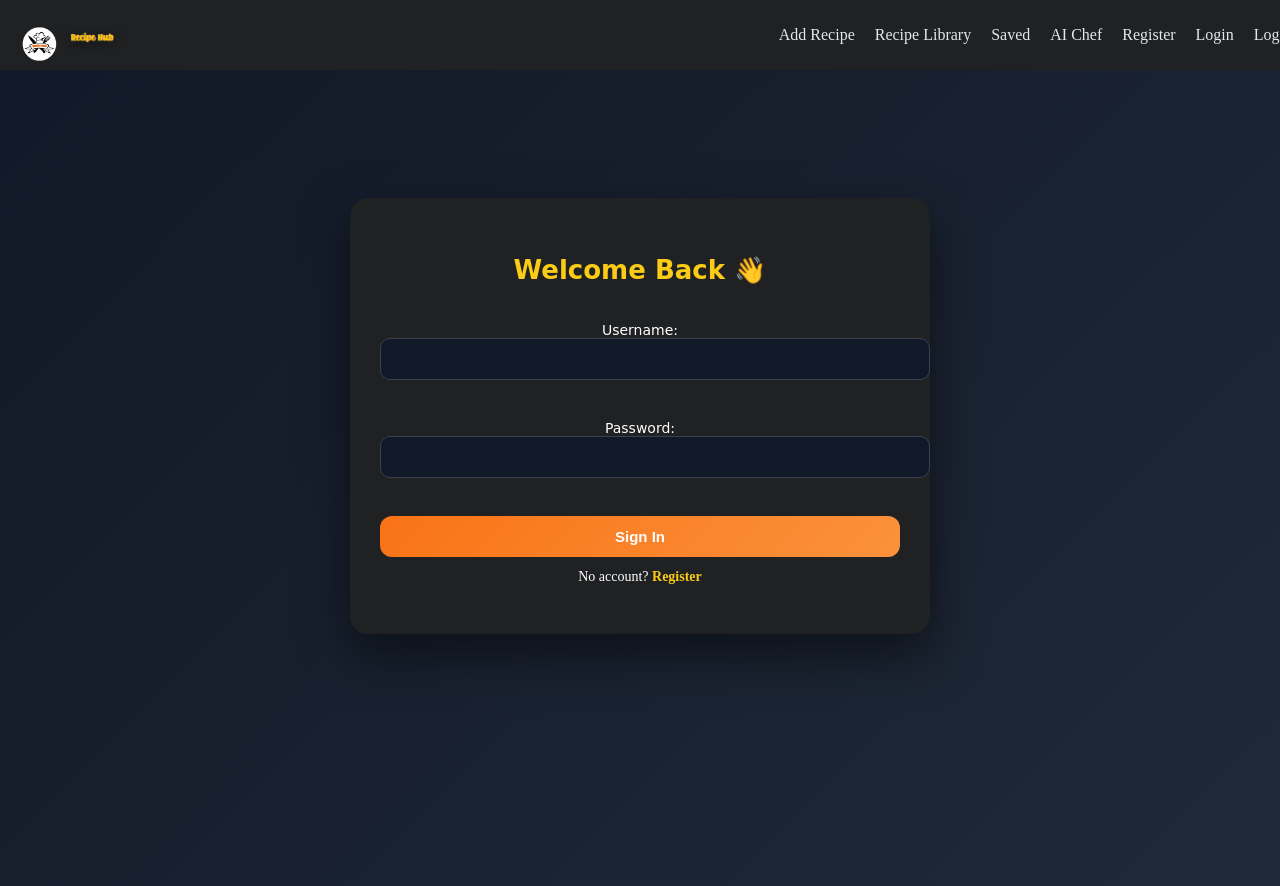
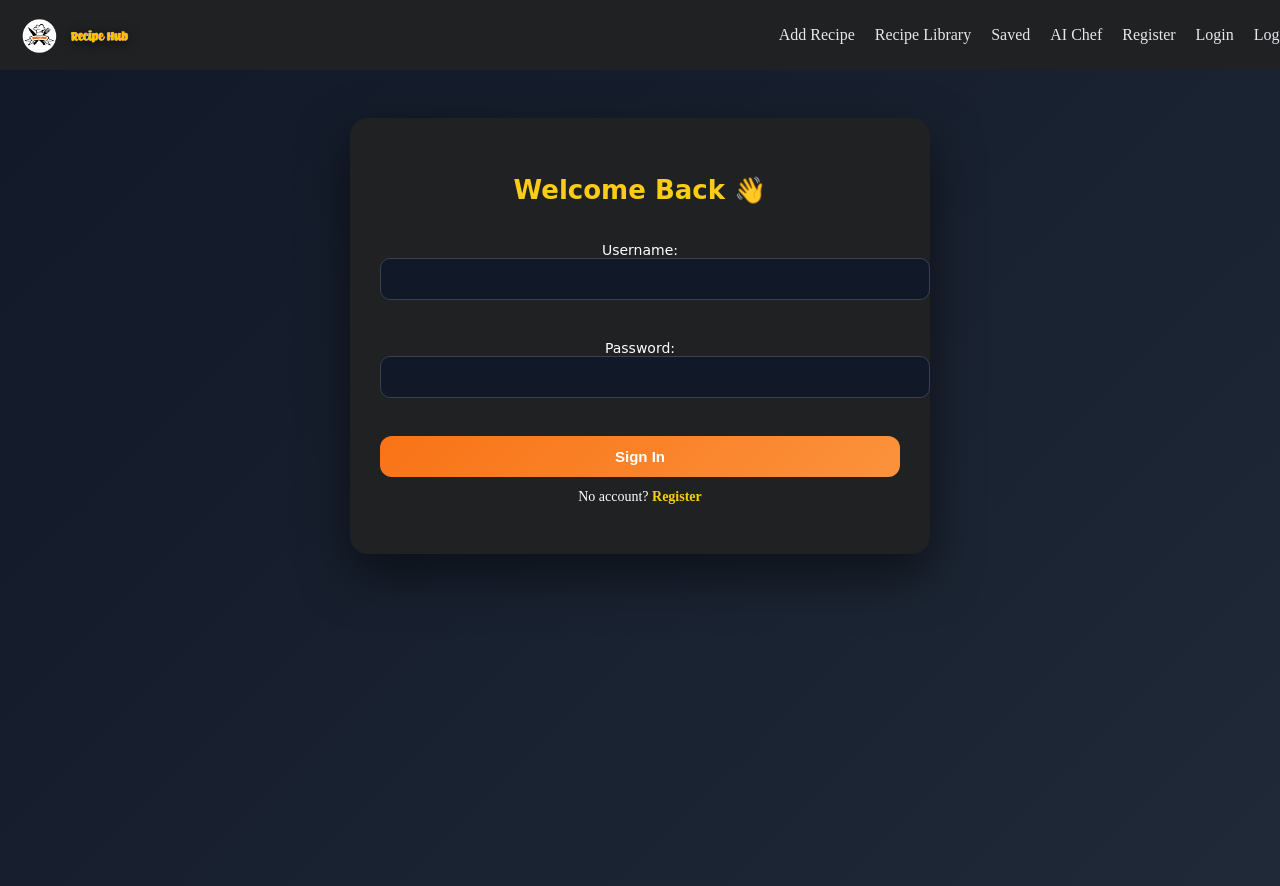
Before and after one commit to vruthvik-chinthoju/recipe-hub, a Django app: a page that uses recipe/templates/base.html in a window 1280 px wide. Run offline with Django 5.2, Linux system fonts and the light colour scheme.

Commit message:
Responsiveness

```diff
--- a/recipe/static/css/base.css
+++ b/recipe/static/css/base.css
@@ -25,13 +25,14 @@ body {
 }
 
 .logo {
+    margin-bottom: 15px;
     width: 40px;
     height: 40px;
     object-fit: contain;
 }
 
 .title-img {
-    height: 45px;
+    height: 60px;
     width: auto;
     object-fit: contain;
     filter: drop-shadow(0 2px 6px rgba(0, 0, 0, 0.6));
@@ -59,6 +60,7 @@ body {
     display: none;
     flex-direction: column;
     gap: 5px;
+    padding: 20px;
     cursor: pointer;
 }
 
--- a/recipe/static/css/signin.css
+++ b/recipe/static/css/signin.css
@@ -6,7 +6,7 @@ body{
     max-width:520px;
     margin:120px auto 40px auto;
     padding:35px 30px;
-
+    margin-top: 40px;
     background:#202123;
     border-radius:18px;
 
```
